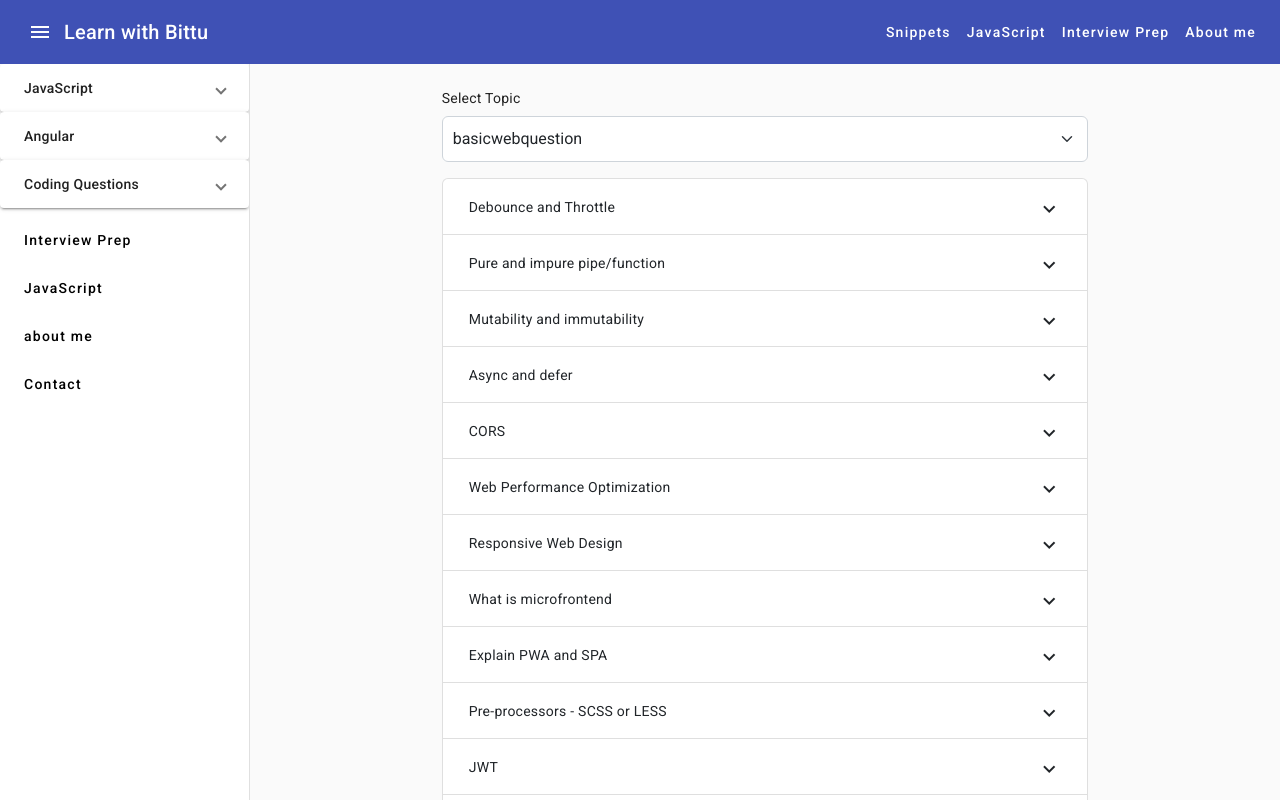
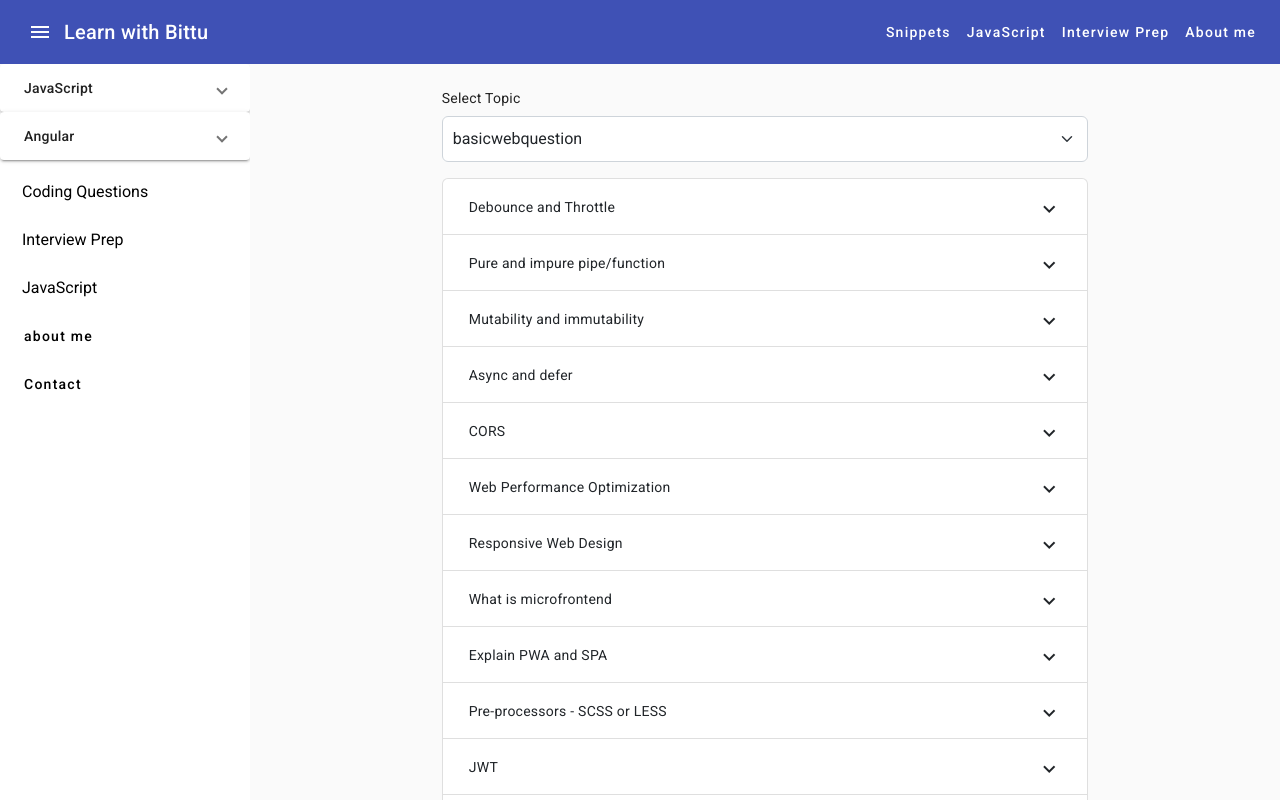
Before and after one commit to bittu1040/Learn-with-Bittu, an Angular app: page /learn/overview in a window 1280 px wide. Built offline with nearby package versions, Linux system fonts and the light colour scheme.

Commit message:
style change

```diff
--- a/src/app/app.component.css
+++ b/src/app/app.component.css
@@ -101,3 +101,17 @@ footer {
 .mat-expansion-panel {
   box-shadow: none; /* Remove default box-shadow */
 }
+
+.mat-drawer-side{
+  border: none;
+}
+
+.mat-drawer{
+  background-color: white;
+}
+
+.custom-button{
+  border: none;
+  background: none;
+  font-size: 1rem;
+}
--- a/src/app/app.component.html
+++ b/src/app/app.component.html
@@ -40,21 +40,10 @@
       </div>
     </mat-expansion-panel>
 
-    <mat-expansion-panel>
-      <mat-expansion-panel-header>
-        Coding Questions
-      </mat-expansion-panel-header>
-      <div class="panel-content">
-        <ul>
-          <li>Array</li>
-          <li>String</li>
-          <li>Object</li>
-        </ul>
-      </div>
-    </mat-expansion-panel>
     <mat-nav-list>
-      <mat-list-item routerLink="/learn/overview" (click)="sidenav.close()"><button mat-button>Interview Prep </button></mat-list-item>
-      <mat-list-item routerLink="/learn/learn-JS" (click)="sidenav.close()"><button mat-button>JavaScript </button></mat-list-item>
+      <mat-list-item><button class="custom-button">Coding Questions </button></mat-list-item>
+      <mat-list-item routerLink="/learn/overview"  ><button class="custom-button">Interview Prep </button></mat-list-item>
+      <mat-list-item routerLink="/learn/learn-JS"  ><button class="custom-button" >JavaScript </button></mat-list-item>
       <mat-list-item (click)="sidenav.close()">
         <button mat-button routerLink="/aboutme">about me</button>
       </mat-list-item>
```
